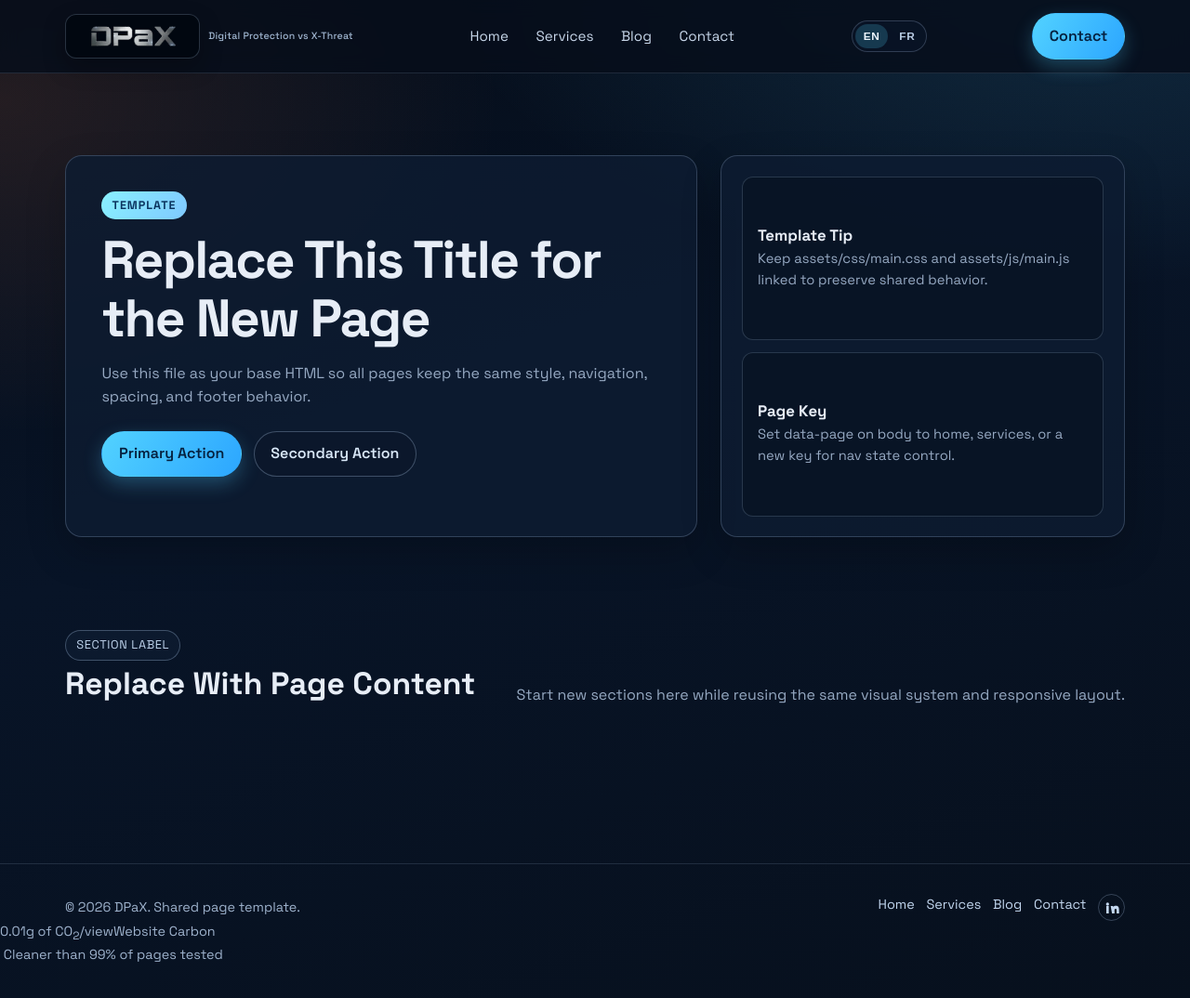
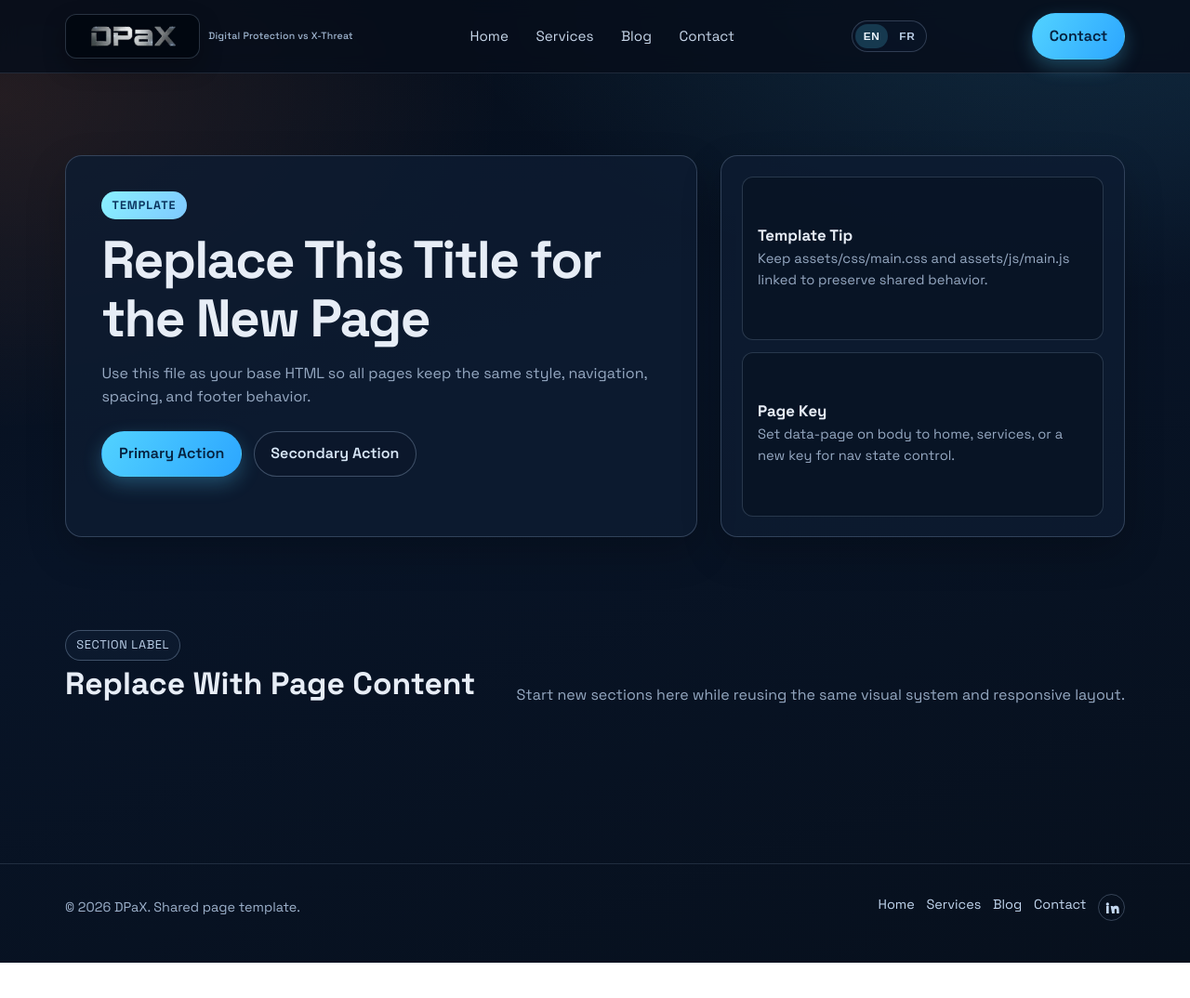
Before and after one commit to dpax-soc/dpax-soc.github.io, a plain HTML site: page base.html in a window 1280 px wide. Shown: the whole page at 93% size. After the commit the page ends 1036 px from the top, so only its background shows below. Drawn offline with Linux system fonts and the light colour scheme.

Commit message:
Remove all carbon badge content from site

```diff
--- a/base.html
+++ b/base.html
@@ -122,7 +122,6 @@
                 </a>
             </div>
         </div>
-        <div id="wcb_p"><span id="wcb_g">0.01g of CO<sub>2</sub>/view</span><a id="wcb_a" target="_blank" rel="noopener" href="https://websitecarbon.com">Website Carbon</a></div><span id="wcb_2">&nbsp;Cleaner than 99% of pages tested</span>
     </footer>
 
     <script src="assets/js/main.js" defer></script>
```
Also changed, not shown: blog.html (+0 -1 lines), contact.html (+0 -1 lines), index.html (+0 -1 lines), services.html (+0 -1 lines).
